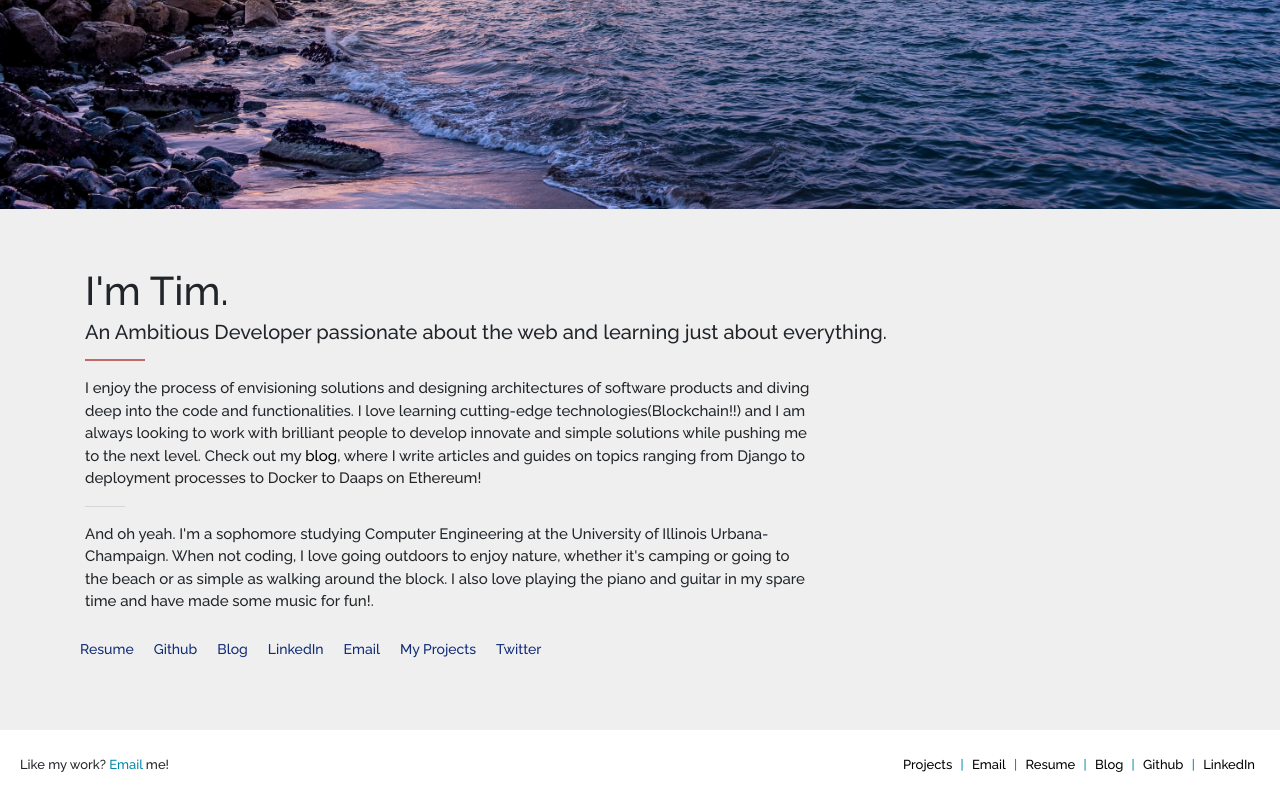
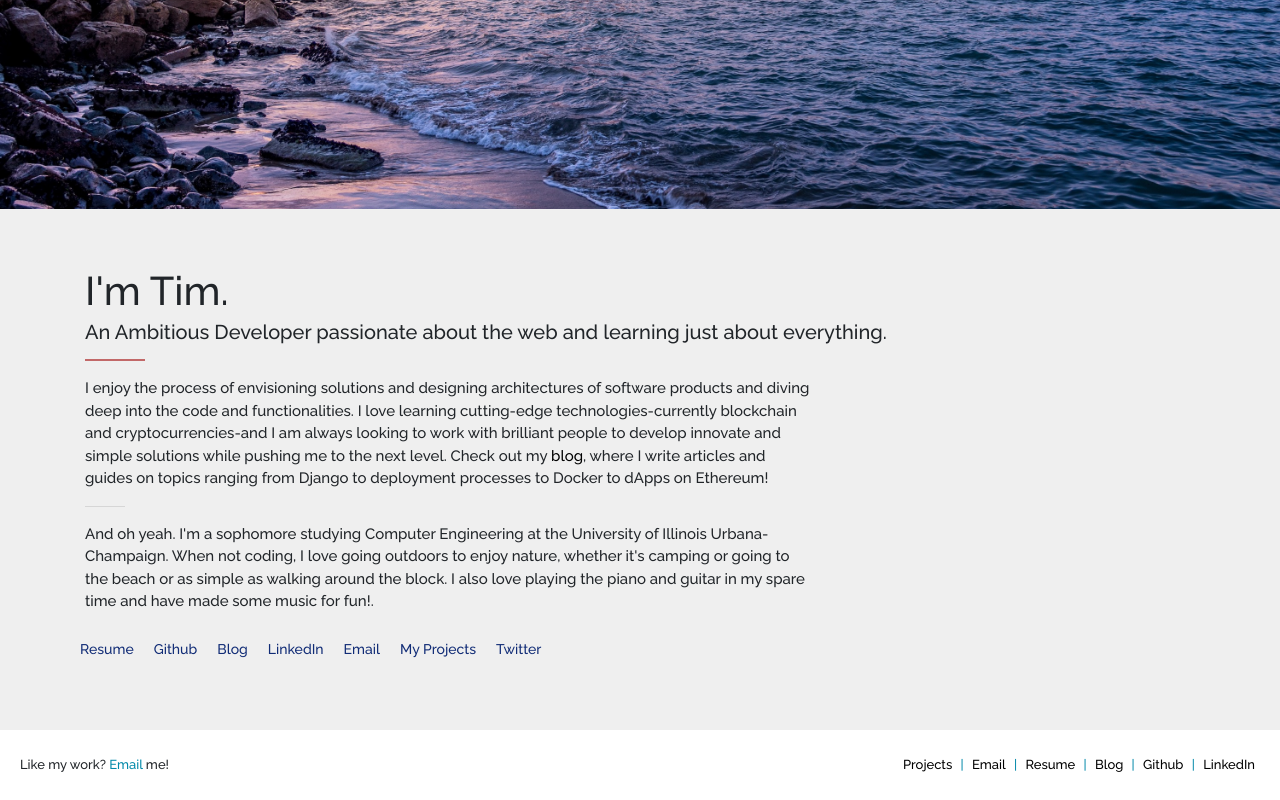
Before and after one commit to tko22/old.timothyko.org, a React (Create React App) app in the folder frontend/: page / in a window 1280 px wide. Shown: the part 477-1277 px from the top of the page. Built offline with nearby package versions, Linux system fonts and the light colour scheme.

Commit message:
updates in text

```diff
--- a/frontend/src/components/AboutMe.js
+++ b/frontend/src/components/AboutMe.js
@@ -17,10 +17,10 @@ class AboutMe extends Component {
                         <div className="row">
                             <div className="col-md-8">
                                 <p>I enjoy the process of envisioning solutions and designing architectures of software products
-                                    and diving deep into the code and functionalities. I love learning cutting-edge technologies(Blockchain!!) and
+                                    and diving deep into the code and functionalities. I love learning cutting-edge technologies-currently blockchain and cryptocurrencies-and
                                     I am always looking to work with brilliant people to develop innovate and simple solutions
                                     while pushing me to the next level. Check out my <a href="https://medium.com/@timmykko">blog</a>, where I write articles and guides
-                                    on topics ranging from Django to deployment processes to Docker to Daaps on Ethereum!
+                                    on topics ranging from Django to deployment processes to Docker to dApps on Ethereum!
                                     <hr width="40" style={{marginLeft:0}}/>
                                     And oh yeah. I'm a sophomore studying Computer Engineering at the University of Illinois Urbana-Champaign.
                                     When not coding, I love going outdoors to enjoy nature, whether it's
```
